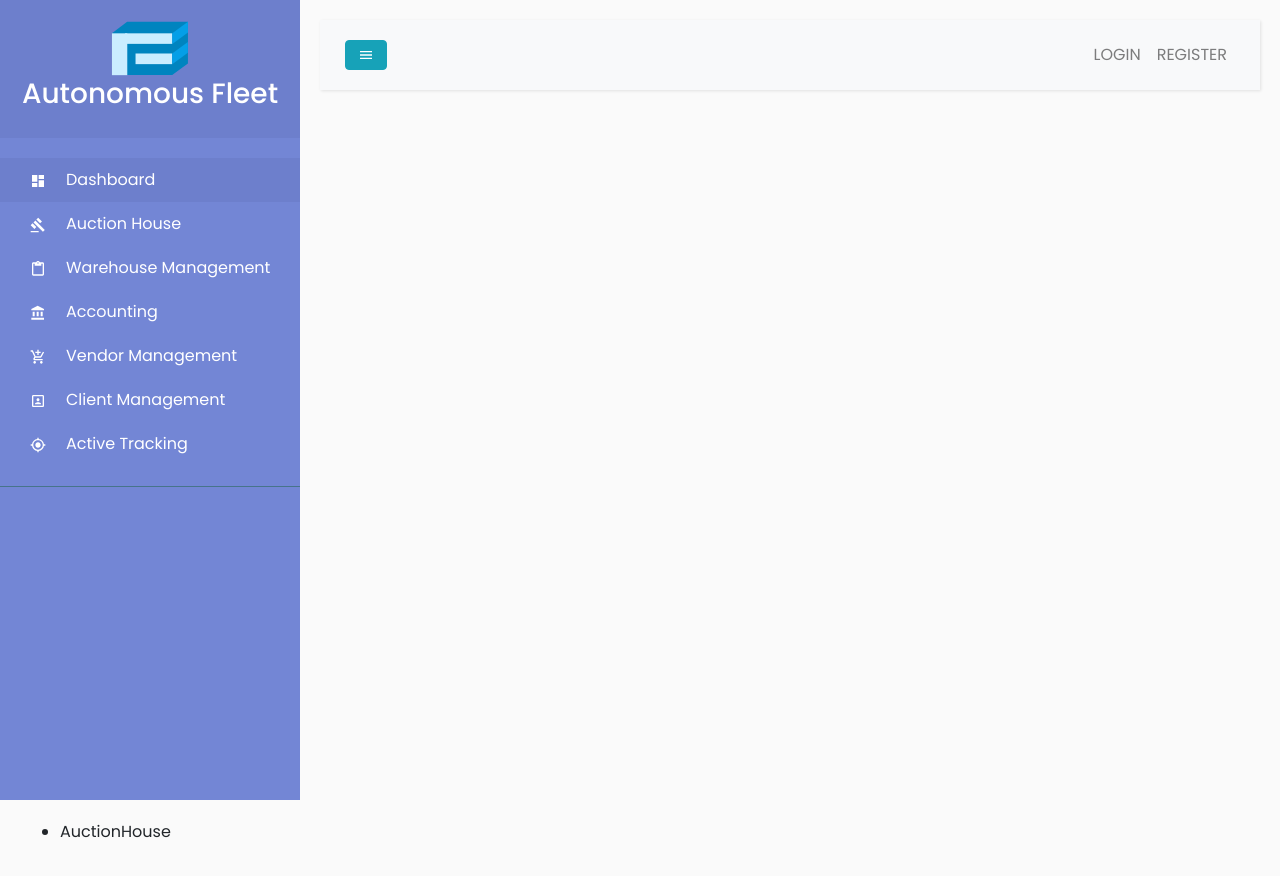
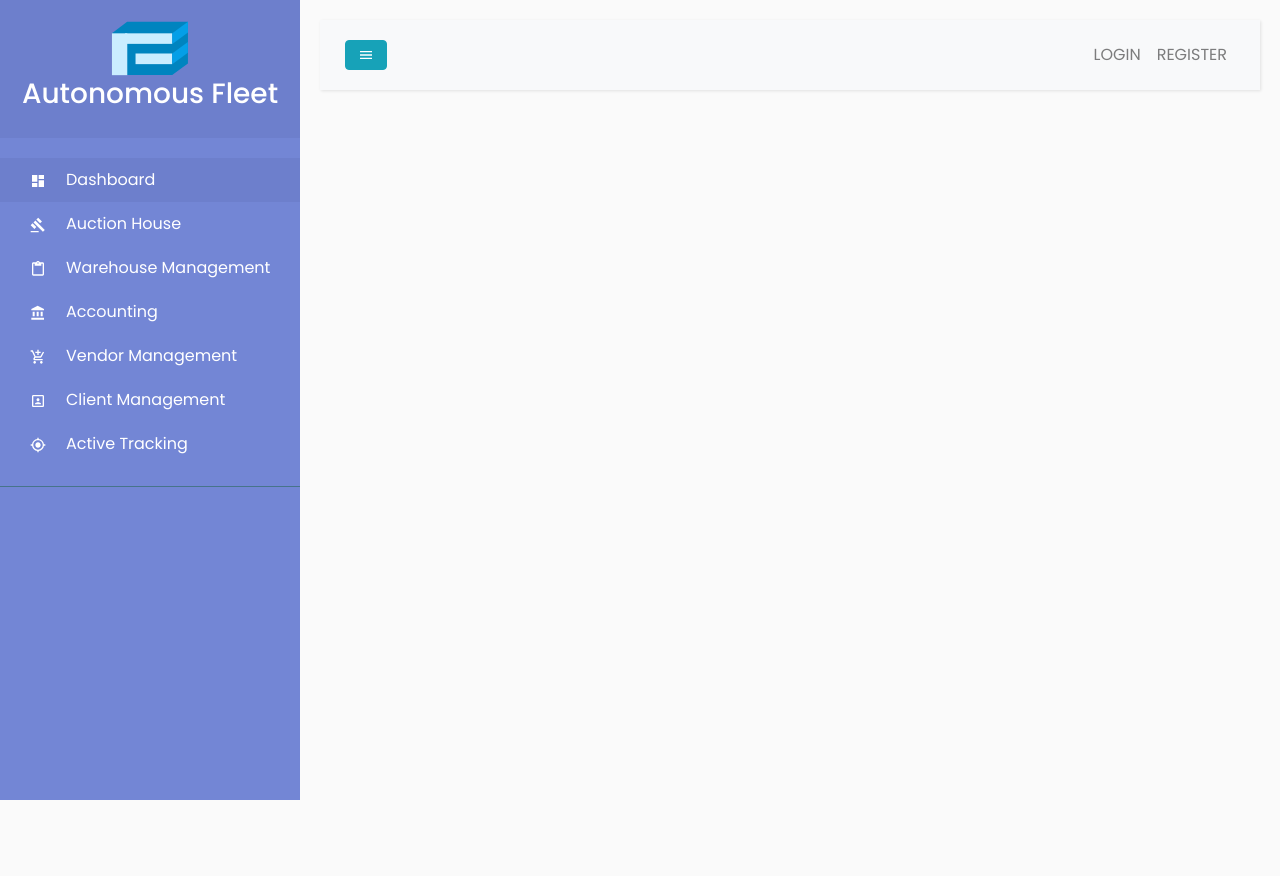
Before and after one commit to CodexWorks/autonomous-fleet, a React (Create React App) app in the folder autonomous-fleet/afm-ui/: page / in a window 1280 px wide. Shown: the top 876 px of the page. After the commit the page ends 800 px from the top, so only its background shows below. Built offline with nearby package versions, Linux system fonts and the light colour scheme.

Commit message:
commented code section

```diff
--- a/autonomous-fleet/afm-ui/src/App.js
+++ b/autonomous-fleet/afm-ui/src/App.js
@@ -53,8 +53,7 @@ export default class App extends Component {
                 />
               </div>
             </div>
-            <aside id='content'>
-              <ul className='App-nav'>
+            {/* <ul className='App-nav'>
               {modules.map((
                 module // with a name, and routes
               ) => (
@@ -72,8 +71,7 @@ export default class App extends Component {
                   </Link>
                 </li>
               ))}
-              </ul>
-            </aside>
+            </ul> */}
             <div className='App-content'>
               {modules.map((module) => (
                 <Route {...module.routeProps} key={module.name} />
```
Lines whose indentation alone changed are shown as unchanged.
